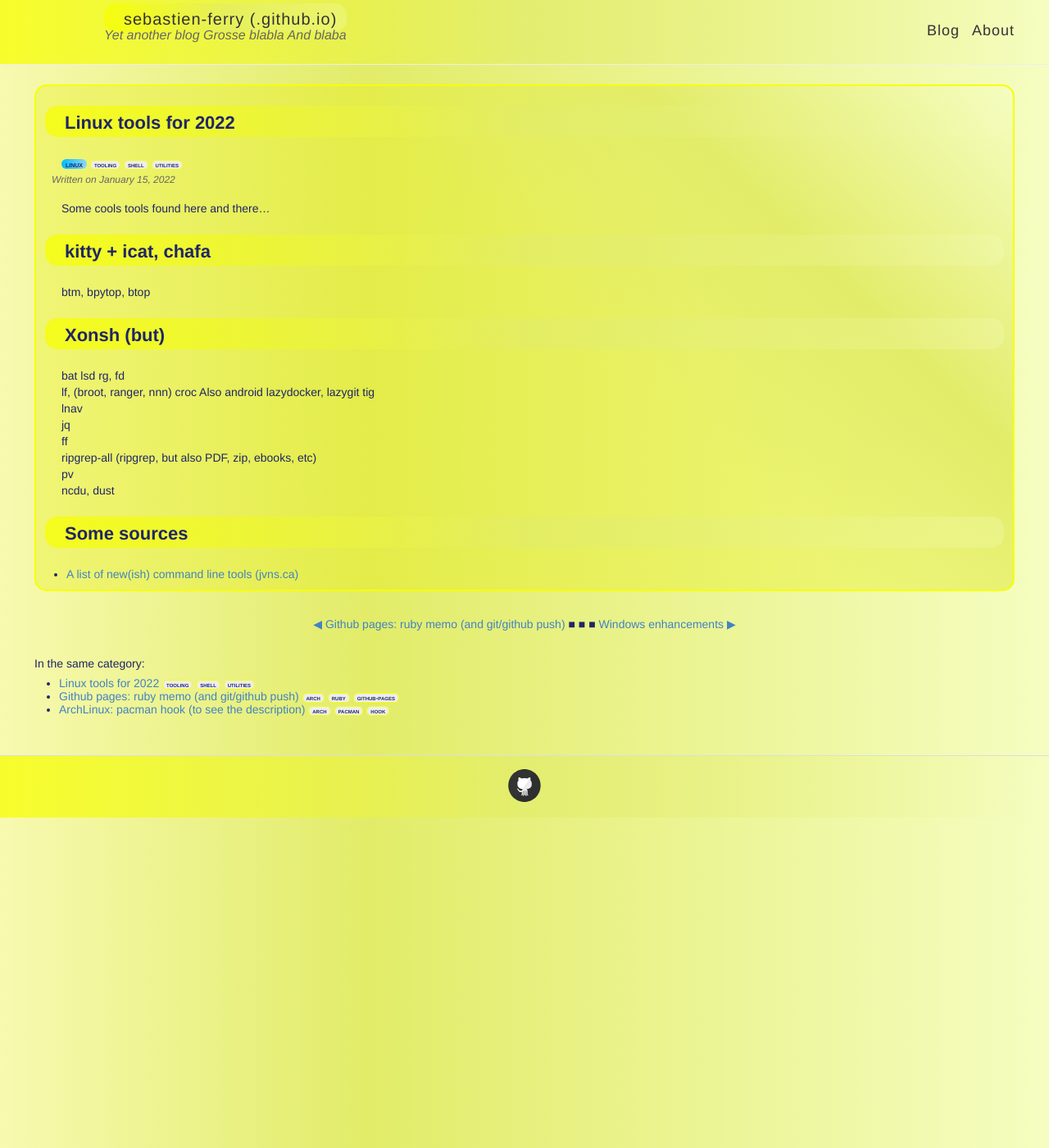
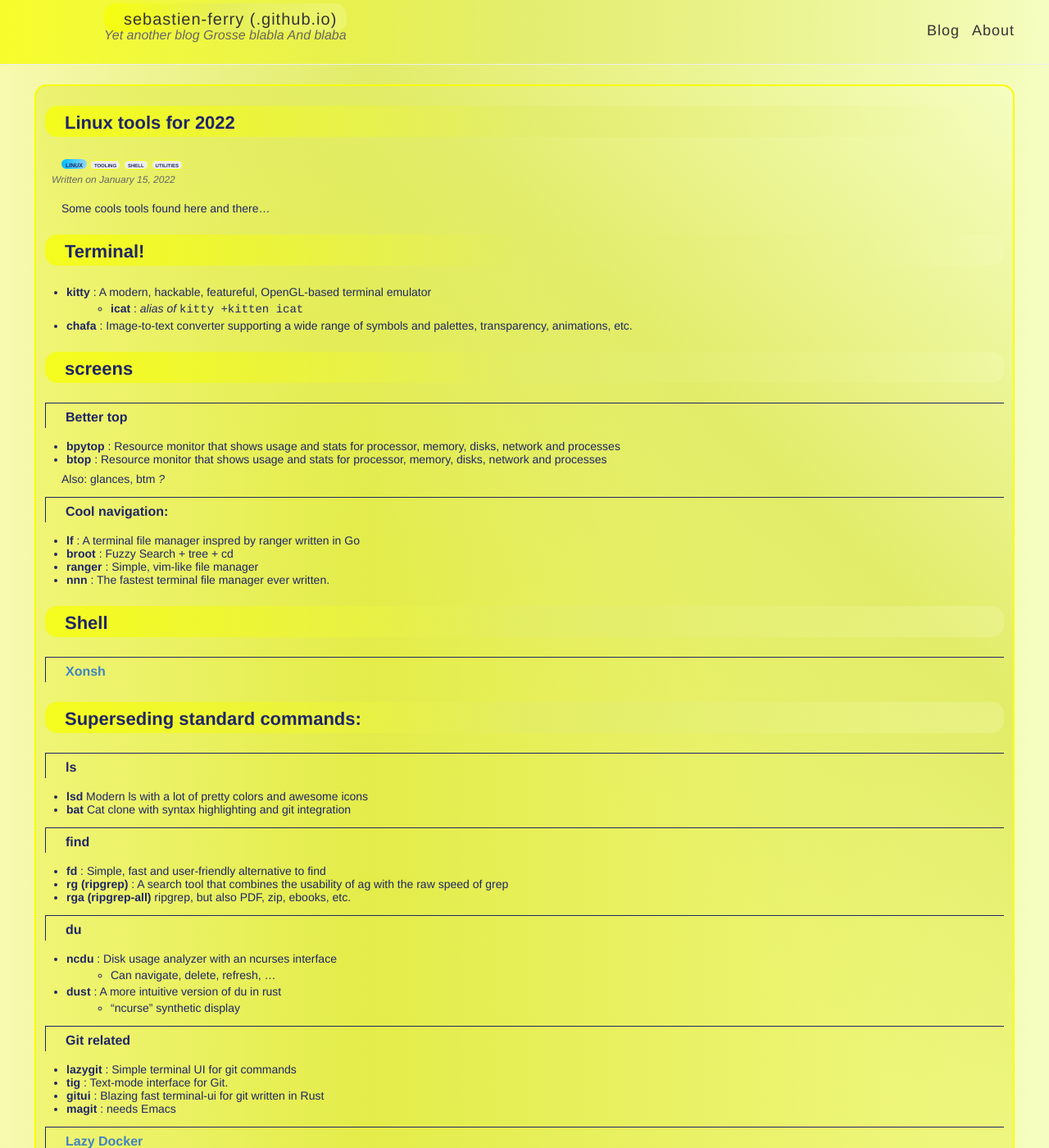
Before and after one commit to sebastien-ferry/sebastien-ferry.github.io, a Jekyll site: the page built from _posts/2022-01-15-linux-utils-for-2022.md, in a window 1280 px wide and 1400 px high. Shown: the whole window at 82% size. Built offline with Jekyll 4.4.1, drawn with Linux system fonts in a browser that asks for light colours; some of the changed text lies outside the part shown.

Commit message:
linux utils with a little bit more descriptions

````diff
--- a/_posts/2022-01-15-linux-utils-for-2022.md
+++ b/_posts/2022-01-15-linux-utils-for-2022.md
@@ -11,32 +11,73 @@
 
 <!--more-->
 
-# kitty + icat, chafa
+# Terminal!
+* **kitty** :  A modern, hackable, featureful, OpenGL-based terminal emulator
+    * **icat** : *alias of* `kitty +kitten icat`
+* **chafa** : Image-to-text converter supporting a wide range of symbols and palettes, transparency, animations, etc.
 
-btm, bpytop, btop
+# screens
+## Better top
+* **bpytop** : Resource monitor that shows usage and stats for processor, memory, disks, network and processes
+* **btop** : Resource monitor that shows usage and stats for processor, memory, disks, network and processes
 
-# Xonsh (but)
+Also: glances, btm *?*
 
-bat
-lsd
-rg, fd
+## Cool navigation:
+* **lf** : A terminal file manager inspred by ranger written in Go
+* **broot** : Fuzzy Search + tree + cd
+* **ranger** : Simple, vim-like file manager
+* **nnn** : The fastest terminal file manager ever written.
 
-lf, (broot, ranger, nnn)
-croc Also android
-lazydocker, lazygit
-tig
+# Shell
+## [Xonsh](/xonsh)
 
-lnav
+# Superseding standard commands:
+## ls
+* **lsd** Modern ls with a lot of pretty colors and awesome icons
+ * **bat** Cat clone with syntax highlighting and git integration
 
-jq
+## find
+* **fd** : Simple, fast and user-friendly alternative to find
+* **rg (ripgrep)** : A search tool that combines the usability of ag with the raw speed of grep
+* **rga (ripgrep-all)** ripgrep, but also PDF, zip, ebooks, etc.
 
-ff
+## du
+* **ncdu** : Disk usage analyzer with an ncurses interface
+   * Can navigate, delete, refresh, ...
+ * **dust** : A more intuitive version of du in rust
+   * "ncurse" synthetic display
 
-ripgrep-all (ripgrep, but also PDF, zip, ebooks, etc)
+## Git related
 
-pv
+* **lazygit** : Simple terminal UI for git commands
+* **tig** : Text-mode interface for Git.
+* **gitui** : Blazing fast terminal-ui for git written in Rust
+* **magit** : needs Emacs
 
-ncdu, dust
+## [Lazy Docker](/lazy-docker)
+* **lazydocker** : A simple terminal UI for docker and docker-compose, written in Go with the gocui library.
+
+
+# Other
+Logs etc...:
+* **lnav** : A curses-based tool for viewing and analyzing log files
+* **jq** : Command-line JSON processor
+* **croc** : file sharing (from terminal), exists also on Android
+
+<!--
+* **ff** : Simple, human-readable, fast binary file scanner
+-->
+
+# progress bar
+When no progress bar is integrated in the tool:
+* **pv** : like in ` cat ... | pv | ...`
+
+```
+└─> cat 'What type of Rabbit can swim.mp4' | pv -s 1500k > /dev/null    ☺
+1.48MiB 0:00:00 [14.8MiB/s] [=====================================>] 101%
+```
+
 
 # Some sources
 
````
